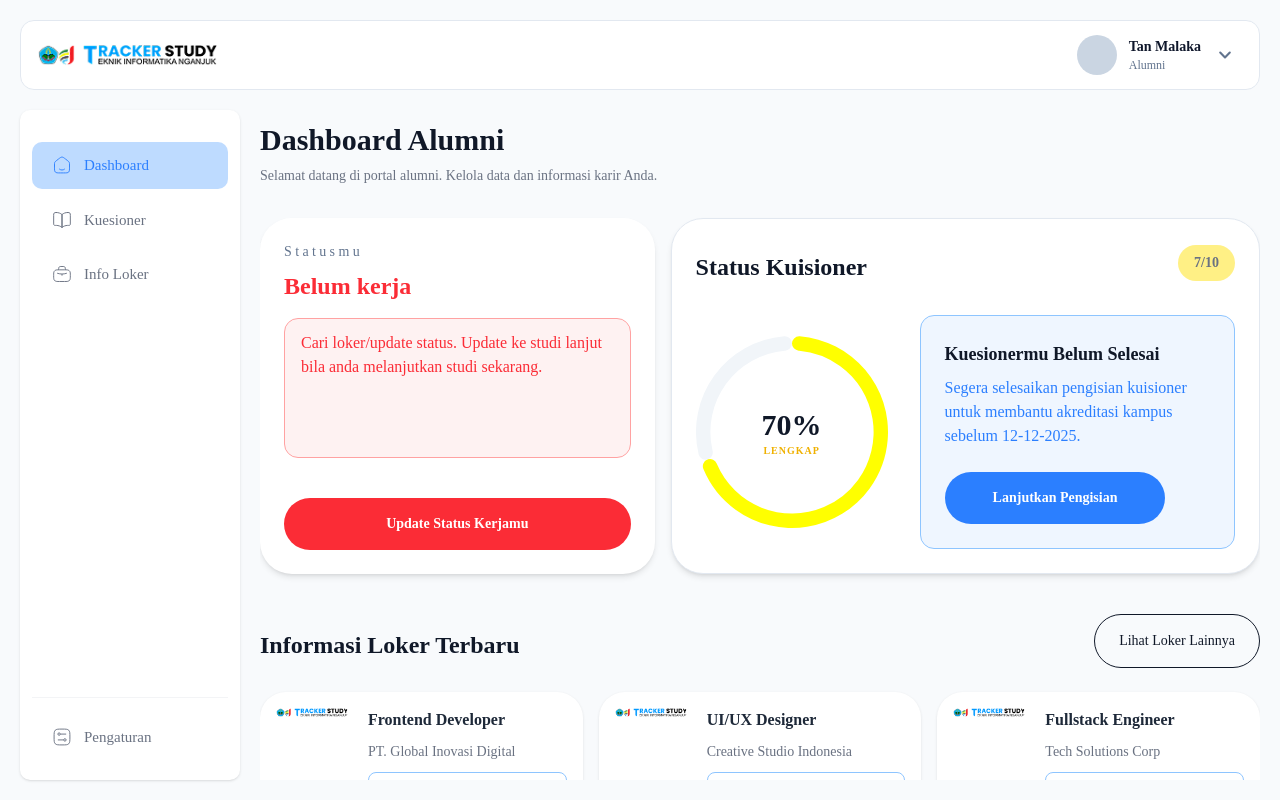
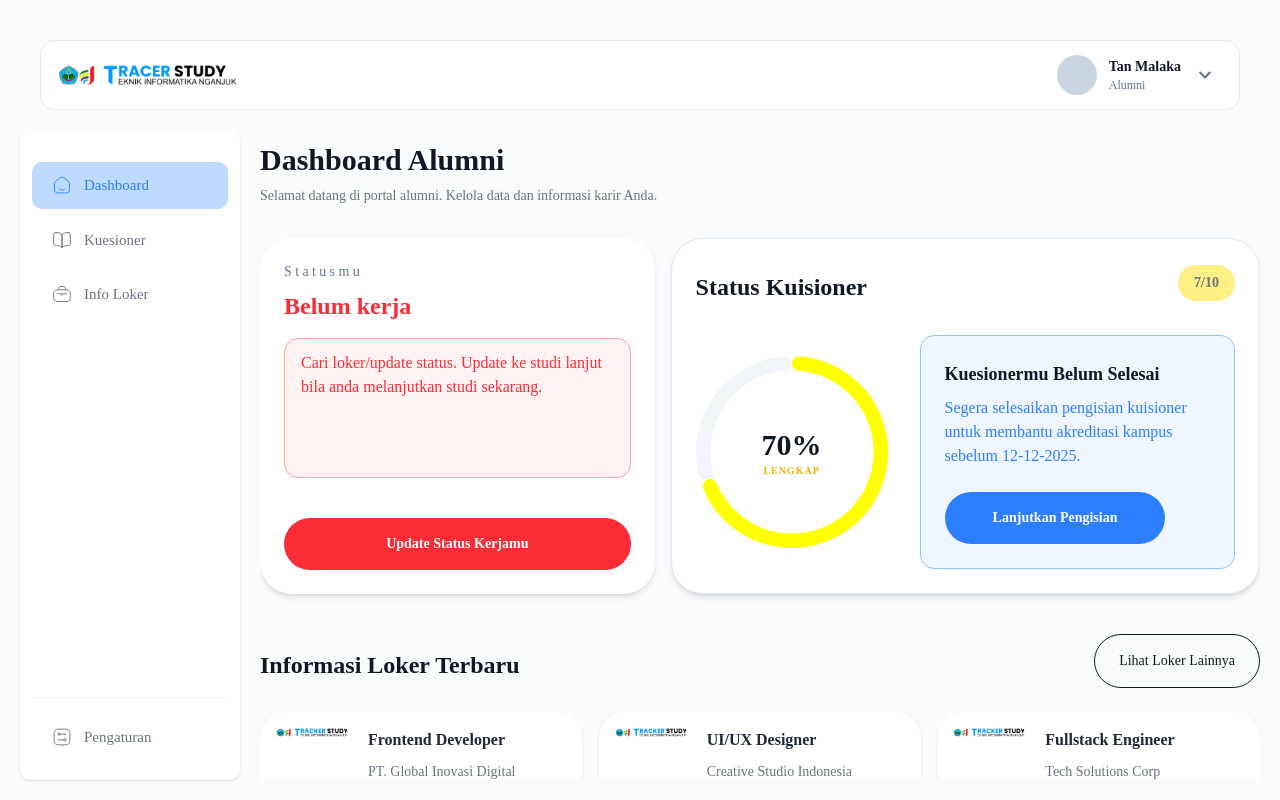
Before and after one commit to RamziZZ/tracker_study_frontend, a Next.js app: page /alumni in a window 1280 px wide. Built offline with nearby package versions, Linux system fonts and the light colour scheme.

Commit message:
ganti logo website | perbaikan layout admin dan alumni untuk sidebarnya

```diff
--- a/app/(auth)/login/page.tsx
+++ b/app/(auth)/login/page.tsx
@@ -255,7 +255,7 @@ export default function LoginPage() {
           <form onSubmit={handleLogin}>
             <FieldGroup>
               <div className="flex justify-center shrink-0 items-center">
-                <Image alt="" src={'/icon-web/logo-tracer-study_1.webp'} width={250} height={24}/>
+                <Image alt="" src={'/icon-web/logo_tracer_study_1.webp'} width={250} height={24}/>
               </div>
               <FieldSet>
                 <FieldLegend className="text-2xl! w-full text-center">Masuk Ke Tracker Study</FieldLegend>
--- a/app/admin/layout.jsx
+++ b/app/admin/layout.jsx
@@ -3,15 +3,13 @@ import Sidebar from "@/components/shared/sidebar-admin";
 
 export default function AdminLayout({ children }) {
   return (
-    <div className="flex flex-col bg-blue-50 max-h-screen overflow-x-hidden">
-      <div className="px-5 pt-5">
+    <div className="flex flex-col bg-blue-50 h-screen overflow-hidden">
+      <div className="px-5 pt-5 shrink-0">
         <Navbar />
       </div>
-      <div className="flex h-full overflow-x-hidden px-4 py-4 gap-4">
+      <div className="flex flex-1 overflow-hidden px-4 py-4 gap-4">
         <Sidebar />
-        <main className="flex-1">
-          {children}
-        </main>
+        <main className="flex-1 overflow-y-auto">{children}</main>
       </div>
     </div>
   );
--- a/app/alumni/layout.jsx
+++ b/app/alumni/layout.jsx
@@ -4,7 +4,9 @@ import SidebarAlumni from "@/components/shared/sidebar-alumni";
 export default function AlumniLayout({ children }) {
   return (
     <div className="flex flex-col bg-slate-50 h-screen overflow-hidden">
-      <NavbarAlumni />
+      <div className="px-5 pt-5 shrink-0">
+        <NavbarAlumni />
+      </div>
       <div className="flex flex-1 px-5 py-5 gap-5 overflow-hidden">
         <SidebarAlumni className="hidden lg:flex" />
         <main className="flex-1 overflow-y-auto">{children}</main>
--- a/components/shared/navbar-admin.jsx
+++ b/components/shared/navbar-admin.jsx
@@ -1,7 +1,7 @@
 "use client";
 
 import Image from "next/image";
-import { ChevronDown } from "lucide-react";
+// import { ChevronDown } from "lucide-react";
 import { useState } from "react";
 
 export default function NavbarAdmin() {
@@ -11,7 +11,7 @@ export default function NavbarAdmin() {
     <header className="w-full bg-white rounded-lg border border-gray-200 pr-2 pl-4 h-fit py-2 flex items-center justify-between">
       <div className="flex items-center">
         <Image
-          src="/icons/logo_tracer_study.png"
+          src="/icon-web/logo_tracer_study_1.webp"
           alt="Tracker Study"
           width={160}
           height={40}
--- a/components/shared/navbar-alumni.jsx
+++ b/components/shared/navbar-alumni.jsx
@@ -21,7 +21,7 @@ export default function NavbarAlumni() {
         <div className="flex items-center justify-between pr-2 pl-4 h-fit py-2 ">
           <div className="flex items-center gap-3">
             <Image
-              src="/logotracer.png"
+              src="/icon-web/logo_tracer_study_1.webp"
               alt="Tracker Study Logo"
               width={180}
               height={72}
--- a/components/shared/navbar.jsx
+++ b/components/shared/navbar.jsx
@@ -33,7 +33,7 @@ export default function Navbar() {
         <div className="sticky flex h-16 items-center justify-between">
           <div className="w-full flex flex-1 items-center justify-between sm:items-stretch">
             <div className="flex shrink-0 items-center">
-              <Image alt="" src={'/icon-web/logo-tracer-study_1.webp'} width={180} height={24}/>
+              <Image alt="" src={'/icon-web/logo_tracer_study_1.webp'} width={180} height={24}/>
             </div>
             <div className="hidden sm:ml-6 lg:block">
               <div className="flex space-x-4">
```
Also changed, not shown: public/icon-web/logo_tracer_study_1.webp (added).
